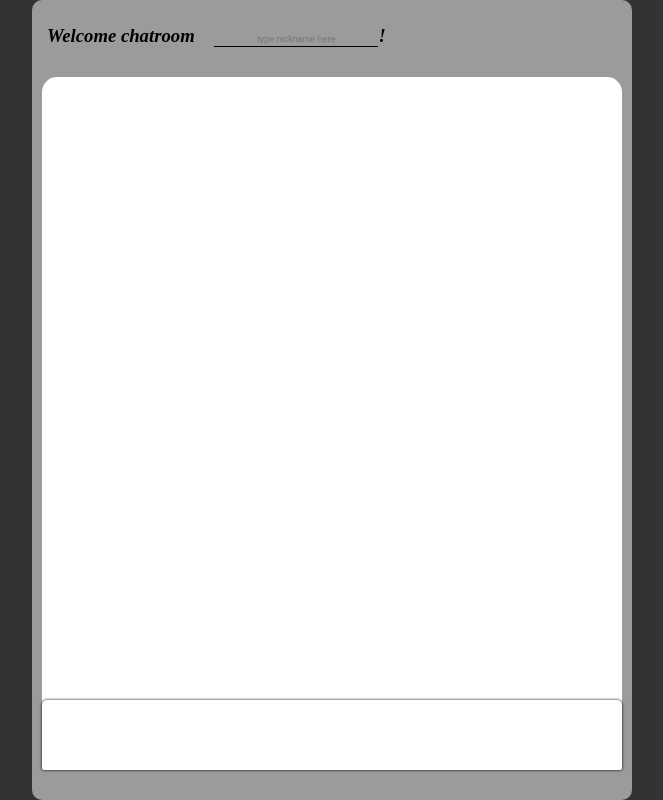
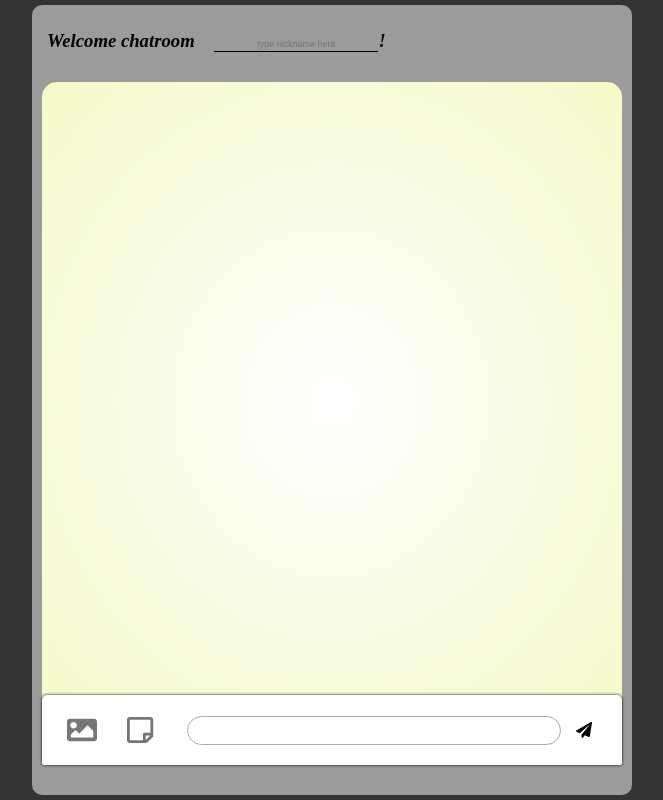
Before and after one commit to PoChenKuo/smartbee-homework, a Vue app: page / in a window 1280 px wide. Shown: the whole page, without its empty margins (308-971 px from the left). Built offline with nearby package versions, Linux system fonts and the light colour scheme; what vuefire would draw is missing.

Commit message:
font-awesome/text input layout

```diff
--- a/package.json
+++ b/package.json
@@ -8,6 +8,10 @@
     "lint": "vue-cli-service lint"
   },
   "dependencies": {
+    "@fortawesome/fontawesome-svg-core": "^1.2.30",
+    "@fortawesome/free-regular-svg-icons": "^5.14.0",
+    "@fortawesome/free-solid-svg-icons": "^5.14.0",
+    "@fortawesome/vue-fontawesome": "^0.1.10",
     "core-js": "^3.6.5",
     "firebase": "^7.19.1",
     "vue": "^2.6.11",
--- a/src/App.vue
+++ b/src/App.vue
@@ -29,5 +29,7 @@ body {
   justify-content: center;
   width: 100vw;
   height: 100vh;
+  padding: 5px;
+  box-sizing: border-box;
 }
 </style>
--- a/src/components/ChatBoard.vue
+++ b/src/components/ChatBoard.vue
@@ -16,7 +16,8 @@ export default {
 .chat-board {
   width: 100%;
   height: calc(100% - 150px);
-  background: #fff;
+      background: radial-gradient(white, #f5f9c8);
+
   border-radius: 15px 15px 0 0;
   margin-top: 30px;
   padding-bottom: 30px;
--- a/src/components/ControlPanel.vue
+++ b/src/components/ControlPanel.vue
@@ -1,29 +1,69 @@
 <template>
   <div class="control-panel">
+    <div class="controls">
+      <font-awesome-icon :icon="imageIcon" />
+      <font-awesome-icon :icon="stickIcon" />
+      <text-input />
+    </div>
+    <stick-panel @send="sendStick" v-if="stickEnable" />
   </div>
 </template>
 
 <script>
+import StickPanel from "./StickPanel";
+import TextInput from "./TextInput";
+import { faImage } from "@fortawesome/free-solid-svg-icons";
+import { faStickyNote } from "@fortawesome/free-regular-svg-icons";
 export default {
-    name : "ControlPanel",
-    data(){
+  name: "ControlPanel",
+  components: { StickPanel, TextInput },
+  data() {
     return {
-        }
+      stickEnable: false,
+      imageIcon: faImage,
+      stickIcon: faStickyNote
+    };
   },
-    mounted(){
+  mounted() {},
+  methods: {
+    send() {},
+    sendText() {},
+    sendStick(entry) {
+      console.come(entry);
     }
   }
+};
 </script>
 
 <style lang="scss" scoped>
-.control-panel{
+.control-panel {
   width: calc(100% - 20px);
-    height: 70px;
+  height: auto;
+  min-height: 70px;
   background: #fff;
   position: absolute;
   bottom: 30px;
   box-shadow: black 0px 0px 3px;
   border-radius: 5px 5px 2px 2px;
 
+  .controls {
+    padding: 5px 10px;
+    box-sizing: border-box;
+    display: flex;
+    height: 70px;
+    align-items: center;
+    justify-content: flex-start;
+    position: relative;
+    .svg-inline--fa {
+      color: #777;
+      font-size: 30px;
+      margin: 5px 15px;
+      cursor: pointer;
+    }
+    .text-input {
+      width: calc(100% - 120px);
+      margin-left: 15px;
+    }
+  }
 }
 </style>
--- a/src/components/TextInput.vue
+++ b/src/components/TextInput.vue
@@ -1,20 +1,43 @@
 <template>
-    <div class="text-input">
-    </div>
+  <div class="text-input">
+    <input type="text" />
+    <font-awesome-icon :class="['sent-button', 'button']" :icon="sendIcon" />
+  </div>
 </template>
 
 <script>
+import { faPaperPlane } from "@fortawesome/free-solid-svg-icons";
+
 export default {
-    name : "TextInput",
-    data(){
-        return {
-        }
-    },
-    mounted(){
-    }
-}
+  name: "TextInput",
+  data() {
+    return {
+      sendIcon: faPaperPlane
+    };
+  },
+  mounted() {}
+};
 </script>
 
 <style lang="scss" scoped>
-
+.text-input {
+  position: relative;
+  display: flex;
+  align-items: center;
+  justify-content: flex-end;
+  padding-right: 20px;
+  input {
+    width: calc(100% - 35px);
+    border-radius: 40px;
+    border: 1px solid #aaa;
+    margin-right: 15px;
+    line-height: 27px;
+    outline: none;
+    padding: 0px 10px;
+    box-sizing: border-box;
+  }
+  .sent-button {
+    cursor: pointer;
+  }
+}
 </style>
--- a/src/main.js
+++ b/src/main.js
@@ -2,7 +2,10 @@ import Vue from "vue";
 import App from "./App.vue";
 
 import { firestorePlugin } from "vuefire";
+import { FontAwesomeIcon } from "@fortawesome/vue-fontawesome";
+
 Vue.use(firestorePlugin);
+Vue.component("font-awesome-icon", FontAwesomeIcon);
 
 Vue.config.devtools = true;
 Vue.config.productionTip = false;
```
Also changed, not shown: 1 other file (tests, documents, lock files or other folders). Lines whose indentation alone changed are shown as unchanged.
